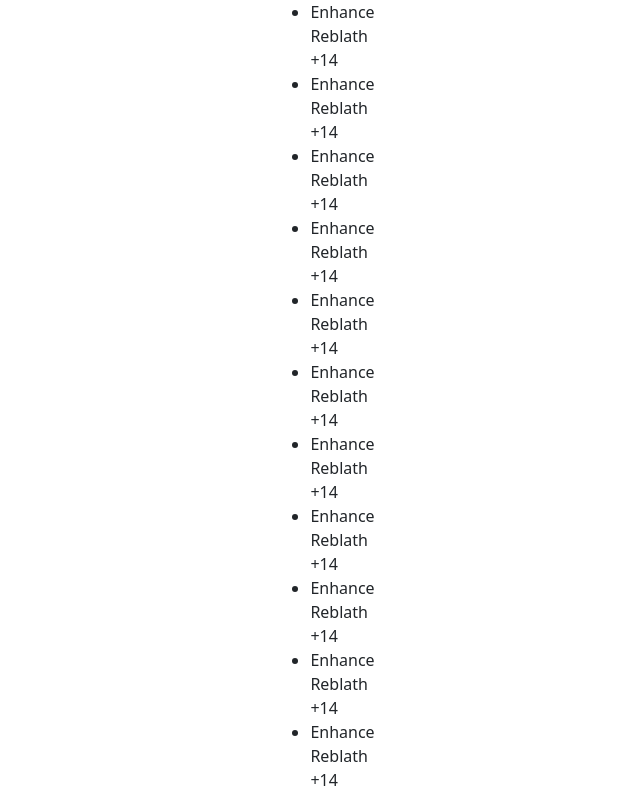
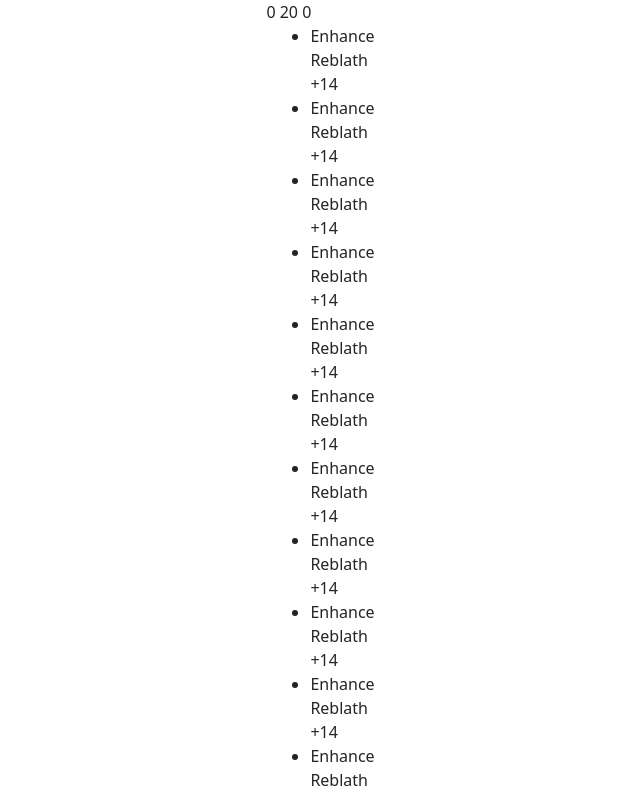
Before and after one commit to deekaay/bdoenvue, a Vue app: page / in a window 1280 px wide. Shown: the top 796 px of the page, without its empty margins (136-776 px from the left). Built offline with nearby package versions, Linux system fonts and the light colour scheme.

Commit message:
Average cost

```diff
--- a/src/components/bdoen.vue
+++ b/src/components/bdoen.vue
@@ -17,6 +17,7 @@ export default
                     metastrategy: [1, 1, 1, 1, 1, 1, 1, 1, 1, 1, 1, 1, 1, 1, 1, 1, 1, 1, 1, 1, 1],
                     maxattempts: 500,
                     numiterations: 20,
+                    total_cost : 0,
                     ladder_results : [ ]
                 }
             }
@@ -52,6 +53,7 @@ export default
 
 <template>
     <div class="container">
+        <div class="row">{{state.total_cost}}  {{state.numiterations}} {{ state.total_cost / state.numiterations}}</div>
         <div class="row">
             <div class="col">
                 <ul>
--- a/src/components/executor.mjs
+++ b/src/components/executor.mjs
@@ -45,6 +45,9 @@ export function execute_metastrategy(state) {
 
     }
     console.log(state.ladder_results);
+
+    state.total_cost = state.ladder_results.reduce((s, x) => s+x.cost, 0 );
+
 }
 function trystrategy(strategy, inventory) {
     console.log("Try Strategy: " + strategy + " fs: " + inventory.fs);
```
